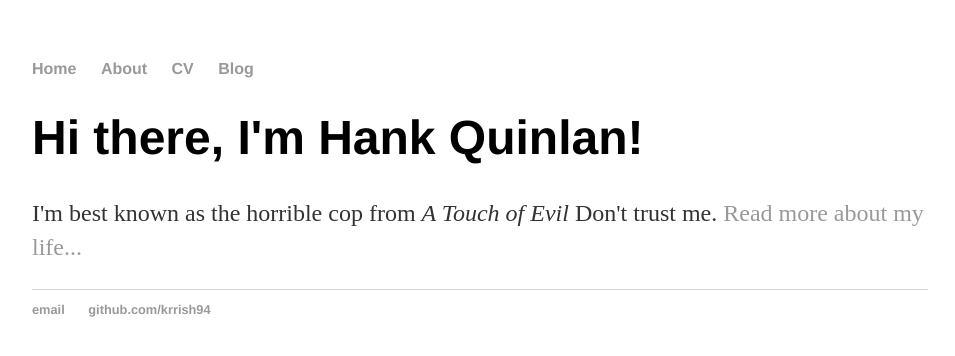
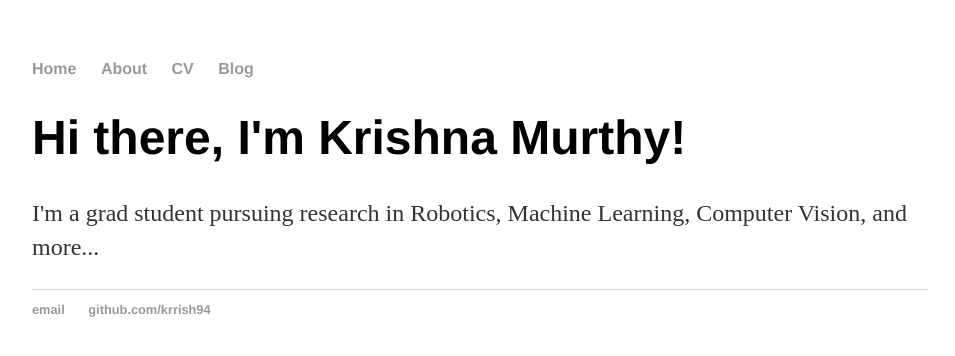
Before and after one commit to manfreddiaz/krrish94.github.io, a Jekyll site: the page built from index.html, in a window 1280 px wide. Shown: the top 356 px of the page, without its empty margins (160-1115 px from the left). Built offline with Jekyll 4.4.1, drawn with Linux system fonts in a browser that asks for light colours.

Commit message:
Update index.html

```diff
--- a/index.html
+++ b/index.html
@@ -1,10 +1,10 @@
 ---
 layout: default
-title: Hank Quinlan, Horrible Cop
+title: Krishna Murthy
 ---
 <div class="blurb">
-	<h1>Hi there, I'm Hank Quinlan!</h1>
-	<p>I'm best known as the horrible cop from <em>A Touch of Evil</em> Don't trust me. <a href="/about">Read more about my life...</a></p>
+   <h1>Hi there, I'm Krishna Murthy!</h1>
+	<p>I'm a grad student pursuing research in Robotics, Machine Learning, Computer Vision, and more...</p>
 </div><!-- /.blurb -->
 
 <!--
```
